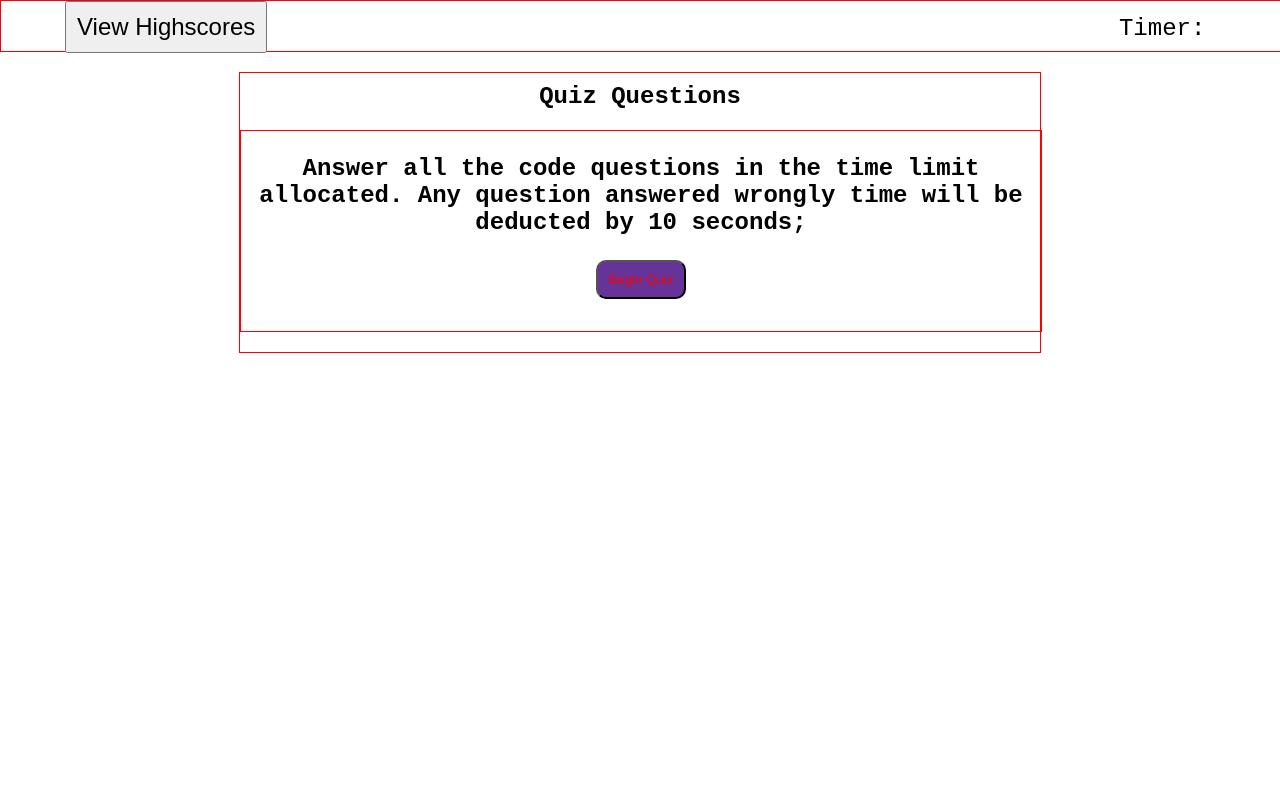
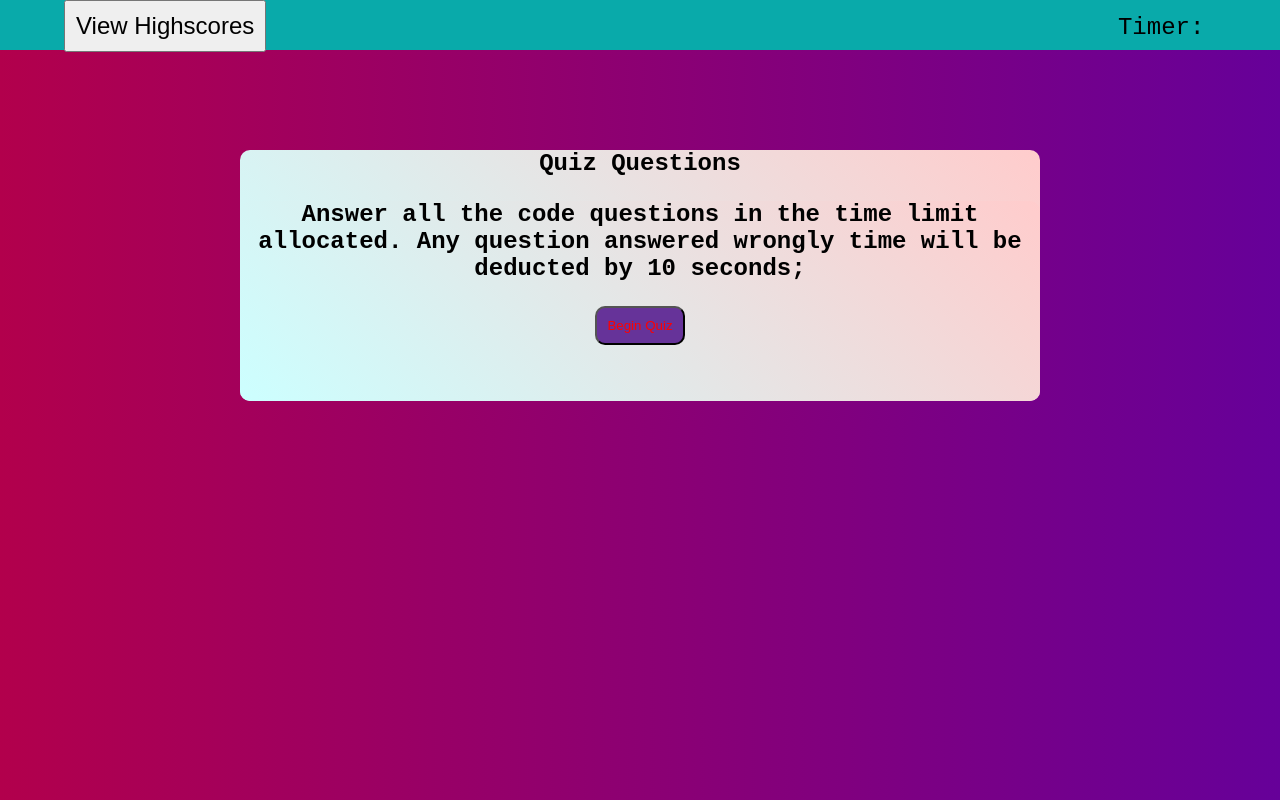
Before and after one commit to johnjegede/Quiz, a plain HTML site: page index.html in a window 1280 px wide. Drawn offline with Linux system fonts and the light colour scheme.

Commit message:
more css style for html markup

```diff
--- a/quiz_app.js
+++ b/quiz_app.js
@@ -42,8 +42,9 @@ var time = 60;
 var timerContent;
 var questionIndex = 0;
 
+// begin quiz event
 startButton.addEventListener("click", function () {
-  //timerContent = setInterval(startClock, 1000);
+  timerContent = setInterval(startClock, 1000);
 
   timerValue.innerHTML = time;
 
@@ -55,6 +56,7 @@ startButton.addEventListener("click", function () {
   getQuizQuestions();
 });
 
+//get questions function
 function getQuizQuestions() {
   var getQuestion = questions[questionIndex];
   var newQuestion = document.getElementById("Quiz_questions");
@@ -62,7 +64,7 @@ function getQuizQuestions() {
   newQuestion.innerHTML = getQuestion.title;
 
   choiceElement.innerHTML = "";
-
+  // loop through each of the choices
   getQuestion.choices.forEach(function (choice) {
     var choiceValue = document.createElement("button");
     choiceValue.setAttribute("class", "buttons");
@@ -77,10 +79,10 @@ function getQuizQuestions() {
   });
 }
 
+// Response for when question is clicked
 function QuestionOnClick(e) {
   var result = e.target.value;
   var response = document.getElementById("response");
-  //response.removeAttribute("class");
 
   if (result !== questions[questionIndex].answer) {
     time -= 10;
@@ -100,7 +102,6 @@ function QuestionOnClick(e) {
     response.innerHTML = "";
   }, 1500);
 
-  //response.setAttribute("class", "hide");
   questionIndex++;
 
   if (questionIndex === questions.length) {
@@ -189,27 +190,24 @@ function printHighscores() {
   });
 }
 
-
 var ClearElement = document.getElementById("clear");
 
-ClearElement.addEventListener("click",function(e){
-
-    e.preventDefault();
-    var olElement = document.getElementById("scores");
-    olElement.innerHTML = "";
-    window.localStorage.removeItem("highScore");
-    window.location.reload();
+ClearElement.addEventListener("click", function (e) {
+  e.preventDefault();
+  var olElement = document.getElementById("scores");
+  olElement.innerHTML = "";
+  window.localStorage.removeItem("highScore");
+  window.location.reload();
 });
 
 var scoreElement = document.getElementById("viewscores");
 
-scoreElement.addEventListener("click",function(){
-
+scoreElement.addEventListener("click", function () {
   printHighscores();
 });
 
 var goBackElement = document.getElementById("goback");
 
-goBackElement.addEventListener("click",function(){
+goBackElement.addEventListener("click", function () {
   window.location.reload();
 });
--- a/style.css
+++ b/style.css
@@ -1,25 +1,24 @@
-body{
+body {
   margin: 0;
   width: 100%;
   font-family: monospace, sans-serif;
+  background: linear-gradient(90deg, #b2004c, #660099);
 }
 
-nav{
-
+nav {
   width: 100%;
   height: 50px;
-    border: 1px solid red;
-
+  background-color: hsl(180, 90%, 35%);
 }
 
-.top_left{
+.top_left {
   display: inline-block;
   position: relative;
   left: 5%;
   font-size: 24px;
   padding: 10px;
 }
-.top_right{
+.top_right {
   display: inline-block;
   position: relative;
   left: 70%;
@@ -31,25 +30,29 @@ nav{
   display: none;
 }
 
-section{
+section {
   margin: 20px auto;
   width: 800px;
-    border: 1px solid red;
+  border-radius: 10px;
+  background: linear-gradient(45deg, #ccffff, #ffcccc);
+}
+.quizzes {
+  margin-top: 100px;
 }
 
-h1{
-    margin: 10px auto ;
+h1 {
+  margin: 10px auto;
   text-align: center;
 }
 
-#quiz_items{
+#quiz_items {
   height: 200px;
   text-align: center;
   font-size: 24px;
   font-weight: 600;
 }
 
-#quiz_items button{
+#quiz_items button {
   background-color: rebeccapurple;
   color: red;
   padding: 10px;
@@ -66,21 +69,19 @@ h1{
   border-radius: 5px;
   padding: 2px 10px;
   color: white;
-
 }
 
-  .response{
+.response {
   color: red;
   font-size: 20px;
   text-align: center;
-
 }
 
-   h2{
+h2 {
   text-align: center;
   font-size: 24px;
 }
-  #final-score{
-      color: aqua;
+#final-score {
+  color: #cc0000;
   font-weight: 400;
 }
```
Lines whose indentation alone changed are shown as unchanged.
